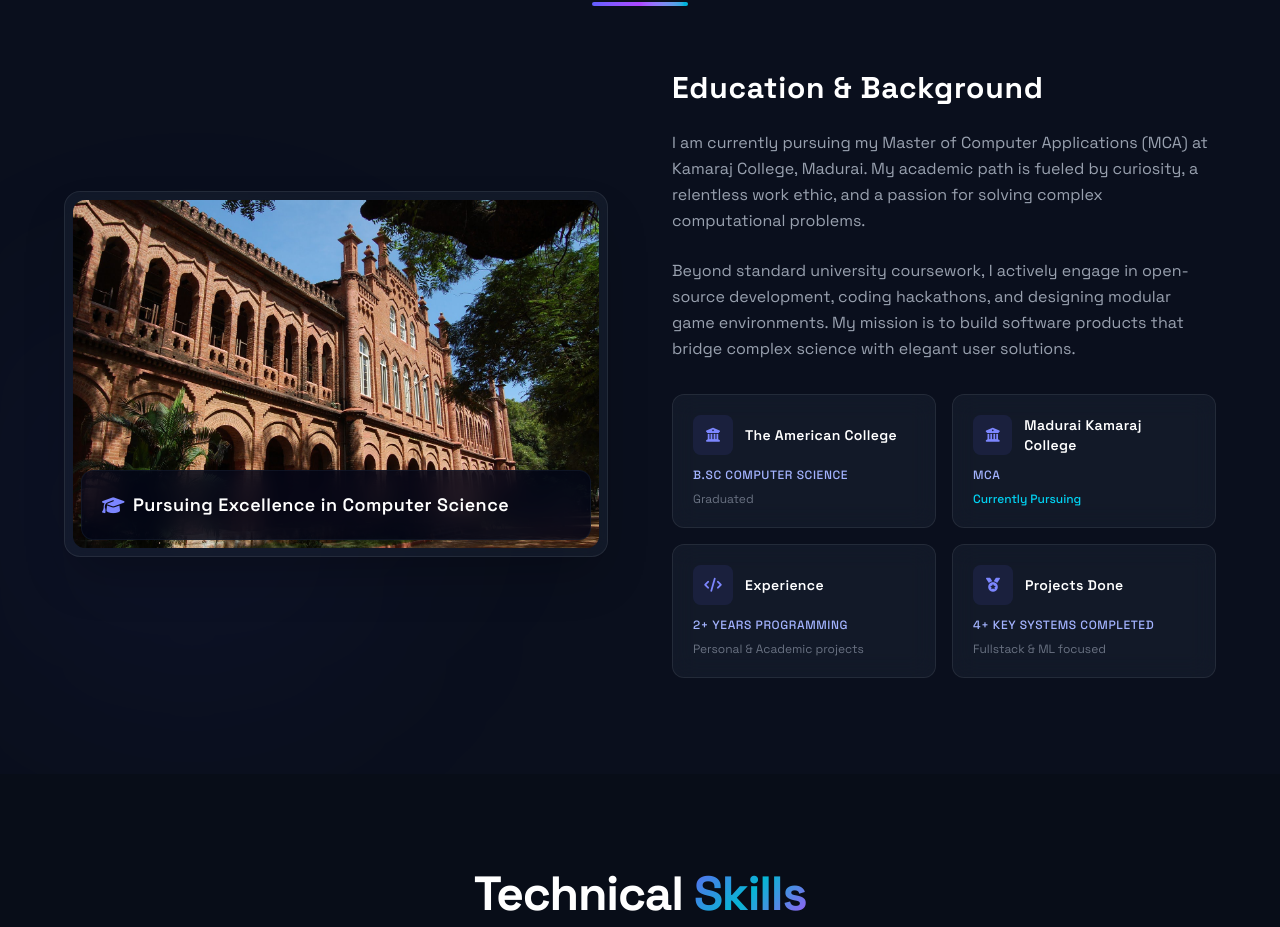
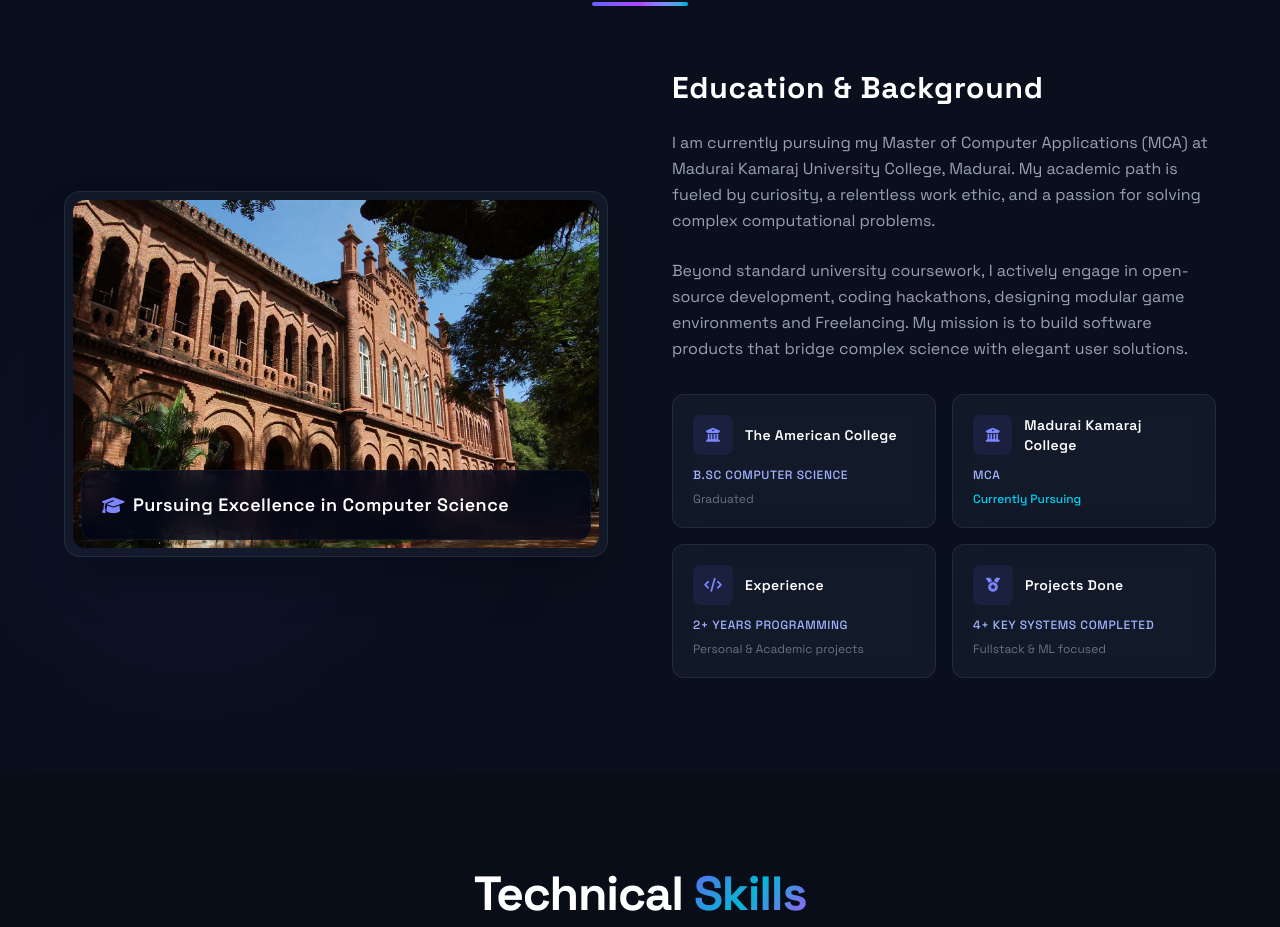
Before and after one commit to ad-kd/Portfolio-ADKD, a React (Vite) app: page / in a window 1280 px wide. Shown: the part 958-1885 px from the top of the page. Built offline with nearby package versions, Linux system fonts and the light colour scheme.

Commit message:
small changes

```diff
--- a/src/components/About/about.jsx
+++ b/src/components/About/about.jsx
@@ -42,12 +42,12 @@ const About = () => {
             </h3>
 
             <p className="text-gray-400 mb-6 leading-relaxed">
-              I am currently pursuing my Master of Computer Applications (MCA) at Kamaraj College, Madurai.
+              I am currently pursuing my Master of Computer Applications (MCA) at Madurai Kamaraj University College, Madurai.
               My academic path is fueled by curiosity, a relentless work ethic, and a passion for solving complex computational problems.
             </p>
 
             <p className="text-gray-400 mb-8 leading-relaxed">
-              Beyond standard university coursework, I actively engage in open-source development, coding hackathons, and designing modular game environments. My mission is to build software products that bridge complex science with elegant user solutions.
+              Beyond standard university coursework, I actively engage in open-source development, coding hackathons, designing modular game environments and Freelancing. My mission is to build software products that bridge complex science with elegant user solutions.
             </p>
 
             {/* Micro Cards Grid */}
```
Also changed, not shown: 6 other files (tests, documents, lock files or other folders).
